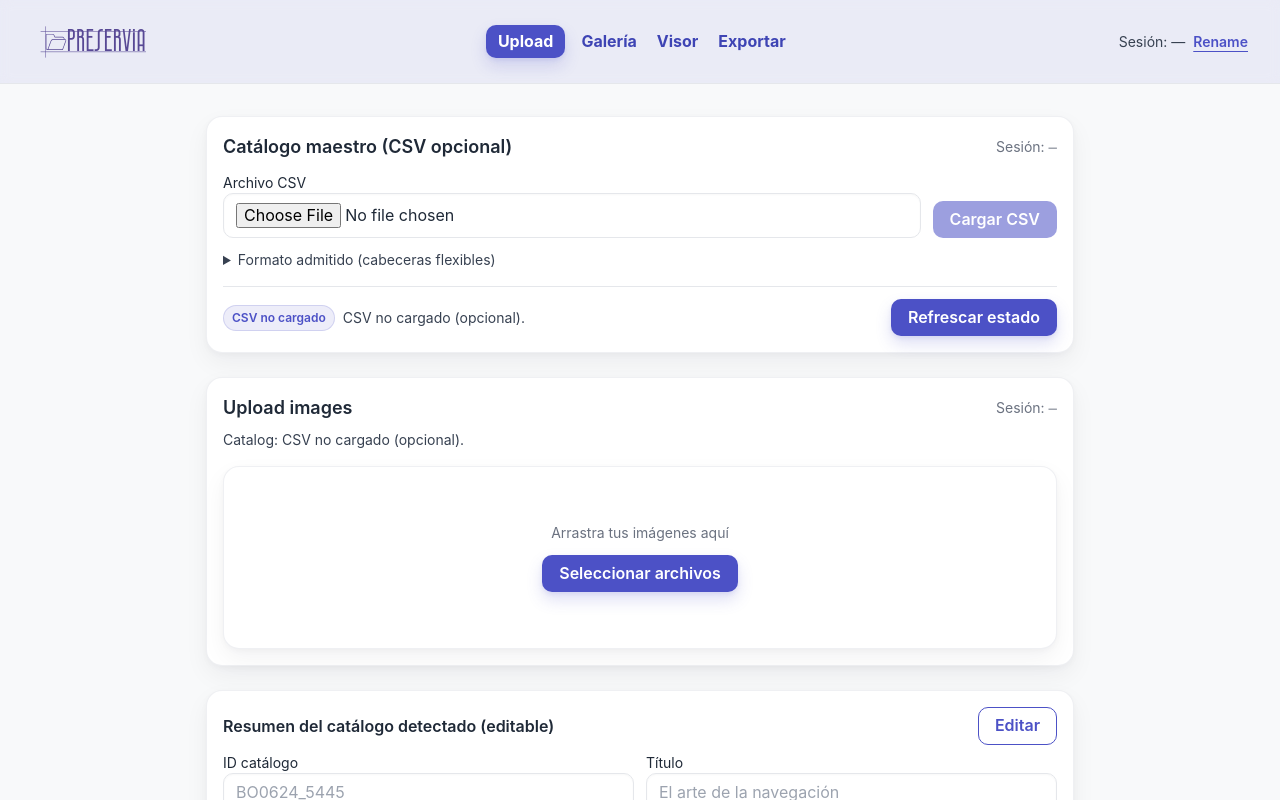
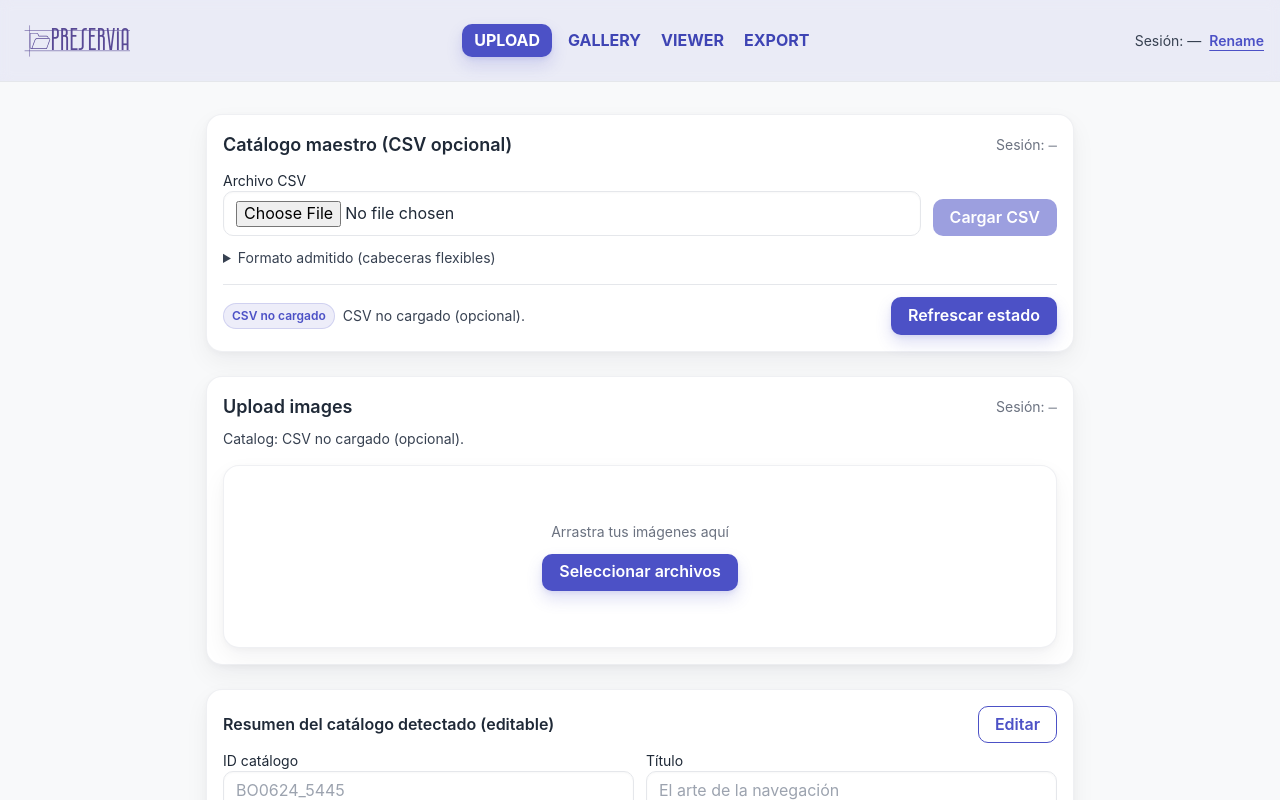
Before and after one commit to csalguero10/renamer-app, a Svelte app in the folder frontend/: page / in a window 1280 px wide. Shown: the top 800 px of the page. Built offline with nearby package versions, Linux system fonts and the light colour scheme.

Commit message:
changing manu into english

```diff
--- a/frontend/src/App.svelte
+++ b/frontend/src/App.svelte
@@ -1,39 +1,58 @@
 <script>
-  // Páginas
-  import Upload from "./pages/Upload.svelte";
-  import Gallery from "./pages/Gallery.svelte";
-  import Viewer from "./pages/Viewer.svelte";
-  import ExportPage from "./pages/Export.svelte";
+  /* ===== Páginas (alias en MAYÚSCULAS) ===== */
+  import UPLOAD from "./pages/Upload.svelte";
+  import GALLERY from "./pages/Gallery.svelte";
+  import VIEWER from "./pages/Viewer.svelte";
+  import EXPORT from "./pages/Export.svelte";
 
-  // Navegación + sesión base
+  /* Mapa nombre->componente (CLAVES deben coincidir con tu store `pages`) */
+  const COMPONENTS = {
+    "Upload":   UPLOAD,
+    "Galería":  GALLERY,
+    "Visor":    VIEWER,
+    "Exportar": EXPORT
+  };
+
+  /* Mapa: clave de página -> texto a mostrar (en NAV en mayúsculas) */
+  const DISPLAY = {
+    "Upload":   "UPLOAD",
+    "Galería":  "GALLERY",
+    "Visor":    "VIEWER",
+    "Exportar": "EXPORT"
+  };
+
+  /* ===== Navegación + sesión base ===== */
   import { currentPage, pages, sessionId, API_BASE } from "./lib/stores.js";
 
-  // Label de sesión desde backend (con guardas)
+  /* Label de sesión desde backend */
   import * as SessionLabel from "./lib/storesSessionLabel.js";
   const sessionLabel = SessionLabel.sessionLabel;
   const fetchSessionLabel = SessionLabel.fetchSessionLabel;
 
-  // ID de catálogo detectado (si hay CSV/imagenes)
+  /* ID de catálogo detectado (si hay CSV/imagenes) */
   import { detectedCatalogId } from "./lib/catalogStore.js";
 
-  // Formateador “bonito”
+  /* Formateador “bonito” */
   import { niceSession } from "./lib/utils/niceSession.js";
 
-  // CSS global
+  /* CSS global */
   import "./app.css";
 
-  // Trae etiqueta desde backend cuando hay sessionId
+  /* Trae etiqueta desde backend cuando hay sessionId */
   $: if ($sessionId && typeof fetchSessionLabel === "function") {
     Promise.resolve(fetchSessionLabel($API_BASE, $sessionId)).catch(() => {});
   }
 
-  // Nombre final a mostrar
+  /* Nombre final a mostrar en el header */
   $: displayName = niceSession($sessionId, $sessionLabel, $detectedCatalogId);
 
-  // Renombrar sesión (guarda en backend y refresca store)
+  /* Componente actual (fallback a UPLOAD si no hay coincidencia) */
+  $: CurrentComponent = COMPONENTS[$currentPage] || UPLOAD;
+
+  /* Renombrar sesión */
   async function renameSession() {
     const name = window.prompt("Nuevo nombre de sesión:", displayName || "");
-    if (name == null) return; // cancelado
+    if (name == null) return;
     const label = name.trim();
     try {
       const resp = await fetch(`${$API_BASE}/session_label_set`, {
@@ -54,12 +73,13 @@
 </script>
 
 <!-- ====== Header ancho completo con menú centrado ====== -->
-<div class="top-nav max-w-[138rem] mx-auto p-4 space-y-4">
-  <div class="top-nav__inner max-w-[138rem] mx-auto px-4 py-3 grid grid-cols-[auto_1fr_auto] items-center gap-4">
-    <!-- Izquierda: título -->
-        <div class="brand">
+<div class="top-nav mx-auto">
+  <div class="top-nav__inner mx-auto px-4 py-3 grid grid-cols-[auto_1fr_auto] items-center gap-4">
+
+    <!-- Izquierda: logo/título -->
+    <div class="brand flex items-center gap-2">
+      <!-- Pon tu logo en /public/logo.png -->
       <img src="/logo.png" alt="Archives Renamer" class="brand__logo" />
-
     </div>
 
     <!-- Centro: navegación -->
@@ -70,7 +90,7 @@
           aria-current={$currentPage === p ? 'page' : undefined}
           on:click={() => currentPage.set(p)}
         >
-          {p}
+          {DISPLAY[p] ?? p}
         </button>
       {/each}
     </nav>
@@ -91,15 +111,7 @@
   </div>
 </div>
 
-<!-- ====== Contenedor de páginas ====== -->
+<!-- ====== Contenedor de páginas (render dinámico) ====== -->
 <main class="max-w-7xl mx-auto p-4 space-y-4">
-  {#if $currentPage === "Upload"}
-    <Upload />
-  {:else if $currentPage === "Galería"}
-    <Gallery />
-  {:else if $currentPage === "Visor"}
-    <Viewer />
-  {:else if $currentPage === "Exportar"}
-    <ExportPage />
-  {/if}
+  <svelte:component this={CurrentComponent} />
 </main>
--- a/frontend/src/app.css
+++ b/frontend/src/app.css
@@ -271,7 +271,7 @@ img {
 .top-nav__inner {
     max-width: 80rem; /* 1280px */
     margin: 0 auto;
-    padding: .25rem 1rem;
+    padding: 1.2rem 1rem;
     display: grid;
     grid-template-columns: auto 1fr auto;
     align-items: center;
```
